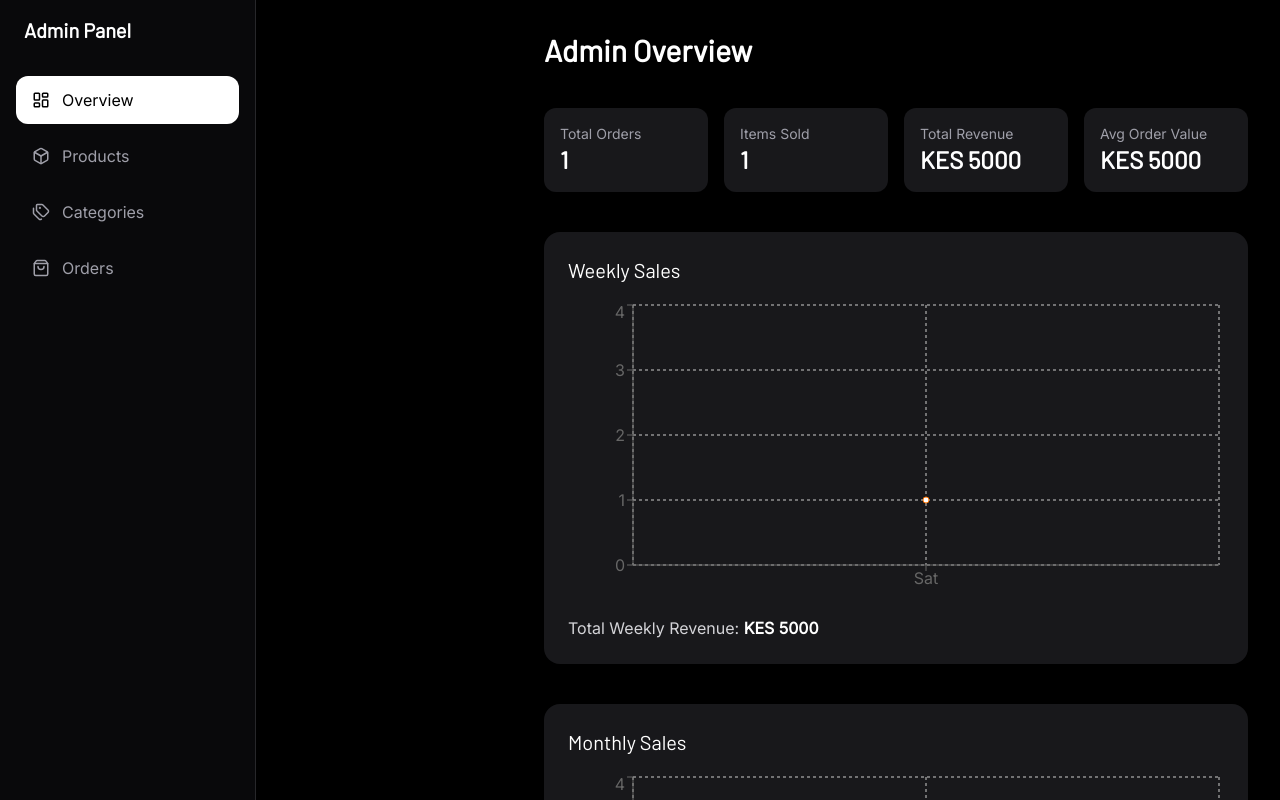
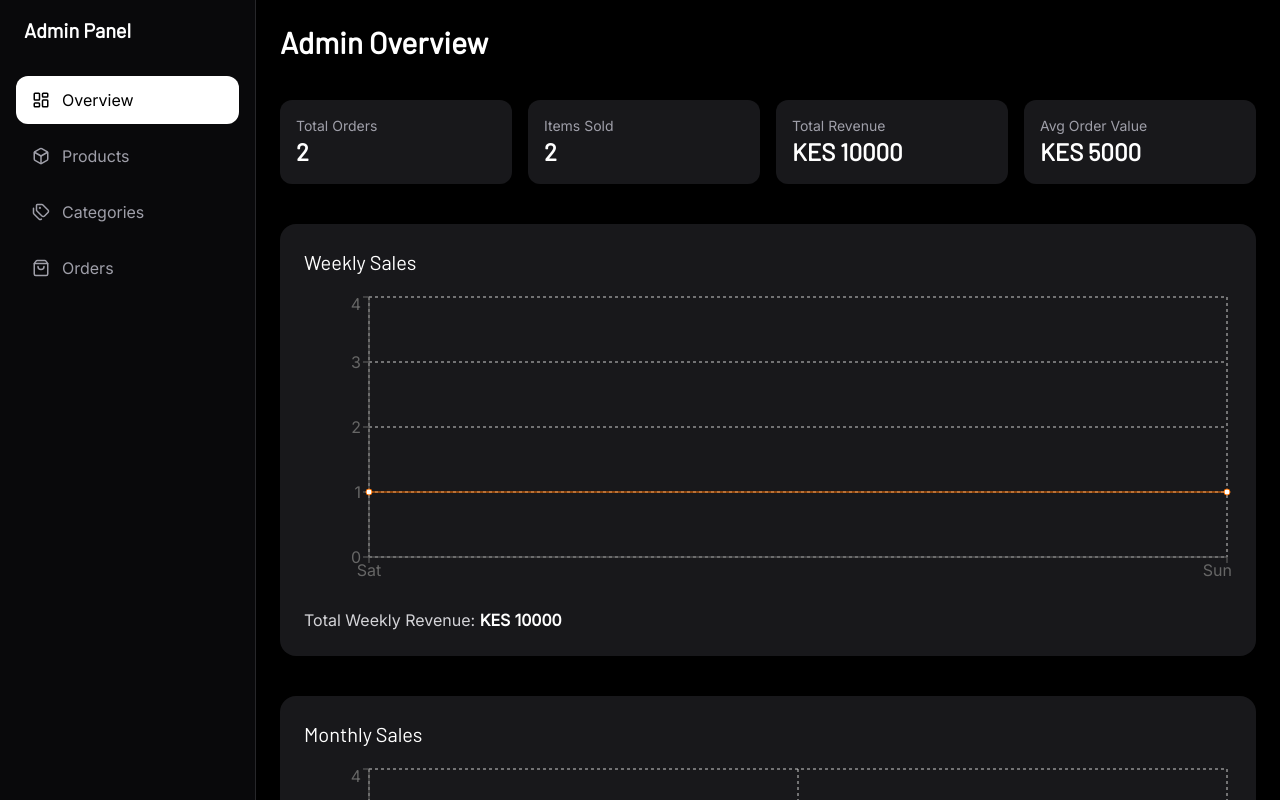
Before and after one commit to brianngoyoni-254/Nyota-wear, a React (Vite) app: page /admin in a window 1280 px wide. Shown: the top 800 px of the page. Built offline with nearby package versions, Linux system fonts and the light colour scheme; data requests are answered from the project's data file.

Commit message:
fixed the adminpanel spacing

```diff
--- a/src/pages/AdminLayout.jsx
+++ b/src/pages/AdminLayout.jsx
@@ -21,9 +21,14 @@ function AdminLayout() {
       {/* SIDEBAR */}
       <aside
         className={`
-          fixed md:static z-40
-          top-0 left-0 h-full
-          w-64 bg-black border-r border-zinc-800
+          fixed md:sticky
+          top-0 left-0
+          min-h-screen
+          w-64
+          bg-black
+          border-r border-zinc-800
+          z-40
+          overflow-y-auto
           transform transition-transform duration-300
           ${open ? "translate-x-0" : "-translate-x-full"}
           md:translate-x-0
@@ -46,11 +51,9 @@ function AdminLayout() {
           flex-1
           min-w-0
           w-full
-          md:ml-64
           pt-16 md:pt-0
-          p-4 sm:p-6 lg:p-8
+          p-4 sm:p-5 lg:p-6
           overflow-x-hidden
-          max-w-full
         "
       >
         <Outlet />
```
Also changed, not shown: db.json (+20 -0 lines).
